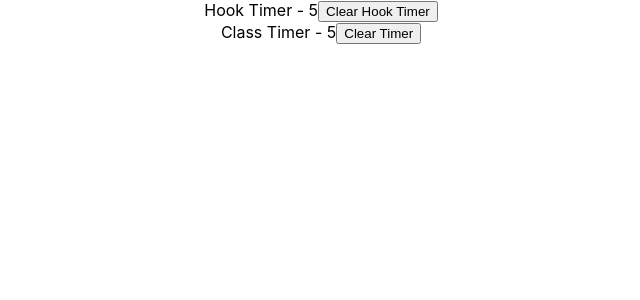
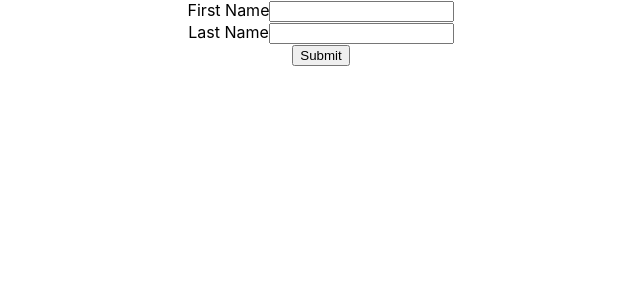
Before and after one commit to nitolpalak/ReactHooks, a React (Create React App) app: page / in a window 1280 px wide. Shown: the top 300 px of the page, without its empty margins (319-959 px from the left). Built offline with nearby package versions, Linux system fonts and the light colour scheme.

Commit message:
End of the Tutorial :3

```diff
--- a/src/App.js
+++ b/src/App.js
@@ -29,6 +29,11 @@
 import FocusInput from "./components/FocusInput";
 import ClassTimer from "./components/ClassTimer";
 import HookTimer from "./components/HookTimer";
+import DocTitle1 from "./components/DocTitle1";
+import DocTitle2 from "./components/DocTitle2";
+import CustomHookCounter1 from "./components/CustomHookCounter1";
+import CustomHookCounter2 from "./components/CustomHookCounter2";
+import UserForm from "./components/UserForm";
 
 export const UserContext = React.createContext();
 export const ChannelContext = React.createContext();
@@ -55,8 +60,13 @@
       value={{ countState: count, countDispatch: dispatch }}
     >
       <div className="App">
-        <HookTimer />
-        <ClassTimer />
+        <UserForm />
+        {/* <CustomHookCounter1 />
+        <CustomHookCounter2 /> */}
+        {/* <DocTitle2 />
+        <DocTitle1 /> */}
+        {/* <HookTimer />
+        <ClassTimer /> */}
         {/* <FocusInput /> */}
         {/* <MemoHookCounter /> */}
         {/* <CallBackParentComponent /> */}
--- /dev/null
+++ b/src/components/CustomHookCounter1.js
@@ -0,0 +1,16 @@
+import React, { useState } from "react";
+import useCounter from "../hooks/useCounter";
+
+function CustomHookCounter1() {
+  const [count, increment, decrement, reset] = useCounter(0, 1);
+  return (
+    <div>
+      <h2>Count = {count}</h2>
+      <button onClick={increment}>Increment</button>
+      <button onClick={decrement}>Decrement</button>
+      <button onClick={reset}>Reset</button>
+    </div>
+  );
+}
+
+export default CustomHookCounter1;
--- /dev/null
+++ b/src/components/CustomHookCounter2.js
@@ -0,0 +1,16 @@
+import React, { useState } from "react";
+import useCounter from "../hooks/useCounter";
+
+function CustomHookCounter2() {
+  const [count, increment, decrement, reset] = useCounter(10, 5);
+  return (
+    <div>
+      <h2>Count = {count}</h2>
+      <button onClick={increment}>Increment</button>
+      <button onClick={decrement}>Decrement</button>
+      <button onClick={reset}>Reset</button>
+    </div>
+  );
+}
+
+export default CustomHookCounter2;
--- /dev/null
+++ b/src/components/DocTitle1.js
@@ -0,0 +1,15 @@
+import React, { useState } from "react";
+import useDocumentTitle from "../hooks/useDocumentTitle";
+
+function DocTitle1() {
+  const [count, setCount] = useState(0);
+  useDocumentTitle(count)
+  return (
+    <div>
+      <button onClick={() => setCount(count + 1)}>Count- {count}</button>
+      <button onClick={()=>setCount(count)}>Count OK</button>
+    </div>
+  );
+}
+
+export default DocTitle1;
--- /dev/null
+++ b/src/components/DocTitle2.js
@@ -0,0 +1,14 @@
+import React, { useState } from "react";
+import useDocumentTitle from "../hooks/useDocumentTitle";
+
+function DocTitle2() {
+  const [count, setCount] = useState(0);
+  useDocumentTitle(count)
+  return (
+    <div>
+      <button onClick={() => setCount(count + 1)}>Count- {count}</button>
+    </div>
+  );
+}
+
+export default DocTitle2;
--- /dev/null
+++ b/src/components/UserForm.js
@@ -0,0 +1,37 @@
+import React, { useState } from 'react'
+import useInput from '../hooks/useInput';
+
+function UserForm() {
+  const [firstName, bindFirstName, resetFirstName] = useInput('')
+  const [lastName, bindLastName, resetLastName] = useInput('')
+
+  const submitHandler = e => {
+    e.preventDefault()
+    alert(`Hello ${firstName} ${lastName}`)
+    resetFirstName()
+    resetLastName()
+  }
+	return (
+		<div>
+      <form onSubmit={submitHandler}>
+				<div>
+					<label>First Name</label>
+					<input
+            type="text"
+            {...bindFirstName}
+					/>
+				</div>
+				<div>
+					<label>Last Name</label>
+					<input
+            type="text"
+            {...bindLastName}
+					/>
+        </div>
+        <button>Submit</button>
+			</form>
+		</div>
+	)
+}
+
+export default UserForm
--- /dev/null
+++ b/src/hooks/useCounter.js
@@ -0,0 +1,21 @@
+import { useState } from "react";
+
+function useCounter(initialCount = 0, value) {
+  const [count, setCount] = useState(initialCount);
+
+  const increment = () => {
+    setCount(prevCount => prevCount + value);  //How does it know what the prevCount is? WTF!!!
+  };
+
+  const decrement = () => {
+    setCount(prevCount => prevCount - value);
+  };
+
+  const reset = () => {
+    setCount(initialCount);
+  };
+
+  return [count, increment, decrement, reset];
+}
+
+export default useCounter;
--- /dev/null
+++ b/src/hooks/useDocumentTitle.js
@@ -0,0 +1,10 @@
+import {useEffect} from 'react'   //no need to import React as there is no JSX code
+
+function useDocumentTitle(count) {
+    useEffect(() => {
+        console.log(count);
+        document.title=`Count ${count}`
+    }, [count])
+}
+
+export default useDocumentTitle
--- /dev/null
+++ b/src/hooks/useInput.js
@@ -0,0 +1,17 @@
+import {useState} from "react";
+
+function useInput(initialValue = 0) {
+  const [value, setValue] = useState(initialValue);
+  const reset = () => {
+    setValue("");
+  };
+  const bind = {
+    value,
+    onChange: e => {
+      setValue(e.target.value);
+    }
+  };
+  return [value, bind, reset]
+}
+
+export default useInput;
```
